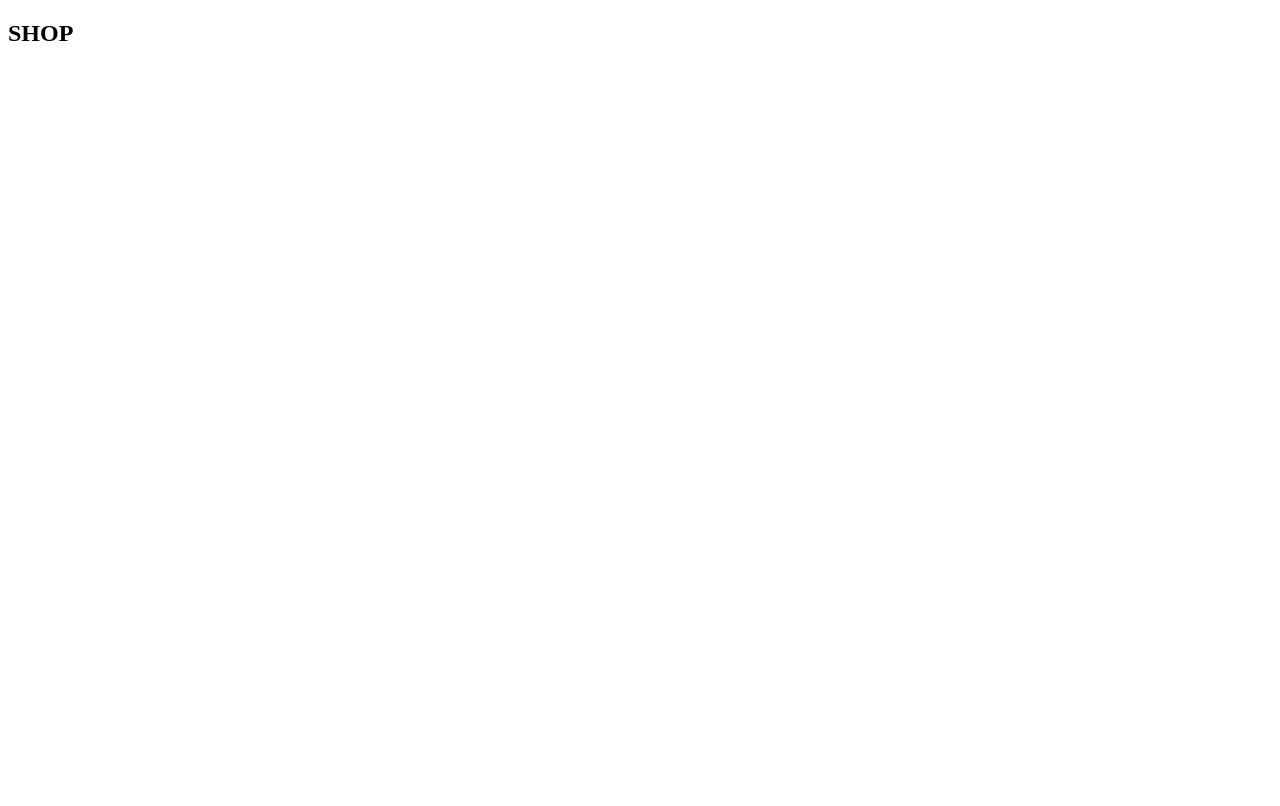
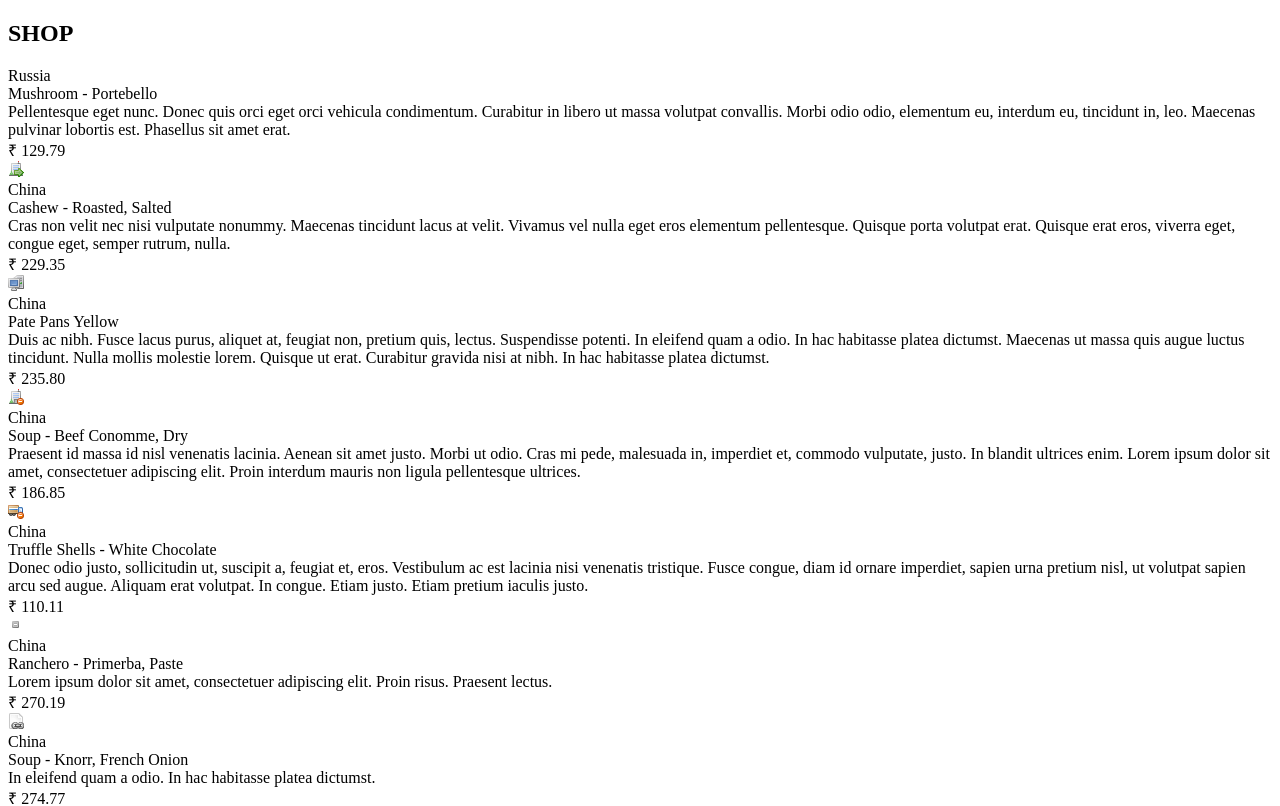
Before and after one commit to swethav08711/Coding2_eval2, a React (Create React App) app: page / in a window 1280 px wide. Shown: the top 806 px of the page. Built offline with nearby package versions, Linux system fonts and the light colour scheme; data requests are answered from the project's data file.

Commit message:
creating template and setting up redux

```diff
--- a/src/container/ProductContainer.js
+++ b/src/container/ProductContainer.js
@@ -3,9 +3,20 @@ import { useSelector } from "react-redux"
 
 const ProductContainer = () => {
   const products = useSelector(state => state.allProducts.products)
+  const renderList = products.map(product => {
+    const { id, country_of_origin, description, image, name, price } = product
+    return (
+      <div key={id}>
+        <div>{country_of_origin}</div>
+        <div>{name}</div>
+        <div>{description}</div>
+        <div>₹ {price}</div>
+        <img src={image} alt="asd" />
+      </div>
+    )
+  })
 
-  console.log(products)
-  return <div></div>
+  return <>{renderList}</>
 }
 
 export default ProductContainer
```
